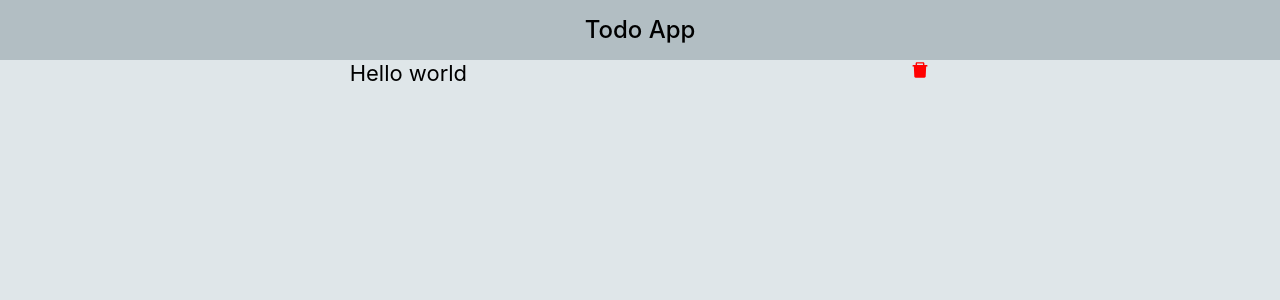
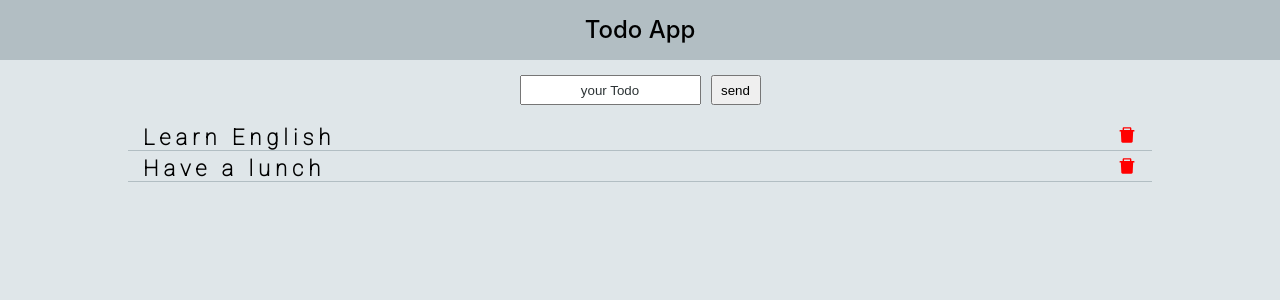
Before and after one commit to belial4ik/react-project, a React (Create React App) app: page / in a window 1280 px wide. Shown: the top 300 px of the page. Built offline with nearby package versions, Linux system fonts and the light colour scheme.

Commit message:
todo app ready

```diff
--- a/public/index.html
+++ b/public/index.html
@@ -3,6 +3,7 @@
   <head>
     <meta charset="utf-8" />
     <link rel="icon" href="%PUBLIC_URL%/favicon.ico" />
+    <link href="https://fonts.googleapis.com/css2?family=Roboto:wght@100&display=swap" rel="stylesheet">
     <meta name="viewport" content="width=device-width, initial-scale=1" />
     <meta name="theme-color" content="#000000" />
     <meta
--- a/src/App.js
+++ b/src/App.js
@@ -1,12 +1,35 @@
+import { useState } from 'react';
 import Header from './components/Header/Header';
+import TodoForm from './components/TodoForm/TodoForm';
 import TodoList from './components/TodoList/TodoList';
 
+const initialState = [
+  { id: 1, title: 'Learn English', isCompleted: false },
+  { id: 2, title: 'Have a lunch', isCompleted: false }
+]
+
 function App() {
+  const [todoText, setTodoText] = useState('')
+  const [todos, setTodos] = useState(initialState)
+
+  const submitForm = event => {
+    event.preventDefault()
+    const newTodo = { id: Math.floor(Math.random() * 10000), title: todoText, isCompleted: false }
+    const newTodos = [...todos, newTodo]
+    setTodos(newTodos)
+    setTodoText('')
+  }
+
   return (
     <div>
       <Header />
       <div>
-        <TodoList />
+        <TodoForm
+          setTodoText={setTodoText}
+          submitForm={submitForm}
+          todoText={todoText}
+        />
+        <TodoList todos={todos} />
       </div>
     </div>
   );
--- /dev/null
+++ b/src/components/TodoForm/TodoForm.js
@@ -0,0 +1,24 @@
+import classes from './TodoForm.module.css'
+
+const TodoForm = props => {
+  const { todoText, submitForm, setTodoText } = props
+  const changeHandler = event => {
+    setTodoText(event.target.value)
+  }
+
+  return (
+    <div className={`${classes.formControl} container`}>
+      <form onSubmit={submitForm}>
+        <input
+          onChange={changeHandler}
+          value={todoText}
+          type="text"
+          placeholder='your Todo'
+        />
+        <button>send</ button>
+      </form>
+    </div>
+  )
+}
+
+export default TodoForm
--- /dev/null
+++ b/src/components/TodoForm/TodoForm.module.css
@@ -0,0 +1,24 @@
+.formControl {
+  padding: 15px 0;
+}
+
+.formControl form {
+  display: flex;
+  justify-content: center;
+  text-align: center;
+}
+
+.formControl form input {
+  height: 30px;
+  margin-right: 10px;
+  text-align: center;
+}
+
+::placeholder {
+  color: #2d3436;
+}
+
+.formControl form button {
+  height: 30px;
+  width: 50px;
+}
--- a/src/components/TodoList/TodoList.js
+++ b/src/components/TodoList/TodoList.js
@@ -1,12 +1,18 @@
 import classes from './TodoList.module.css';
 import { AiFillDelete } from "react-icons/ai"
 
-const TodoList = () => {
+const TodoList = props => {
   return (
-    <div className={`${classes.todoList} container`}>
-      <h3>Hello world</h3>
-      <span><AiFillDelete /></span>
-    </div>
+    <>
+      {
+        props.todos.map(todo => (
+          <div key={todo.id} className={`${classes.todoList} container`}>
+            <h3>{todo.title}</h3>
+            <span><AiFillDelete /></span>
+          </div>
+        ))
+      }
+    </>
   )
 }
 
--- a/src/components/TodoList/TodoList.module.css
+++ b/src/components/TodoList/TodoList.module.css
@@ -1,11 +1,16 @@
 .todoList {
   display: flex;
-  justify-content: space-around;
+  justify-content: space-between;
+  margin-top: 5px;
+  border-bottom: .5px solid #b2bec3;
+  padding: 0 15px;
 }
 
 .todoList h3 {
+  font-family: 'Roboto', sans-serif;
   font-size: 22px;
-  font-weight: normal;
+  font-weight: 800;
+  letter-spacing: 5px;
 }
 
 .todoList span {
```
